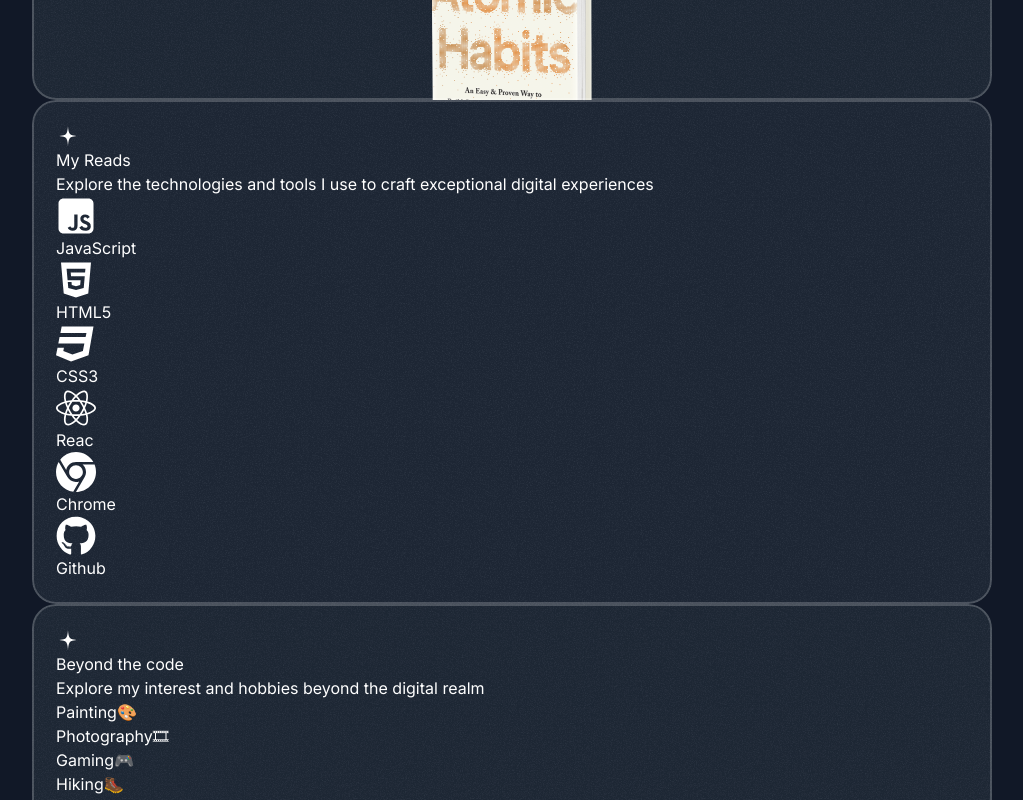
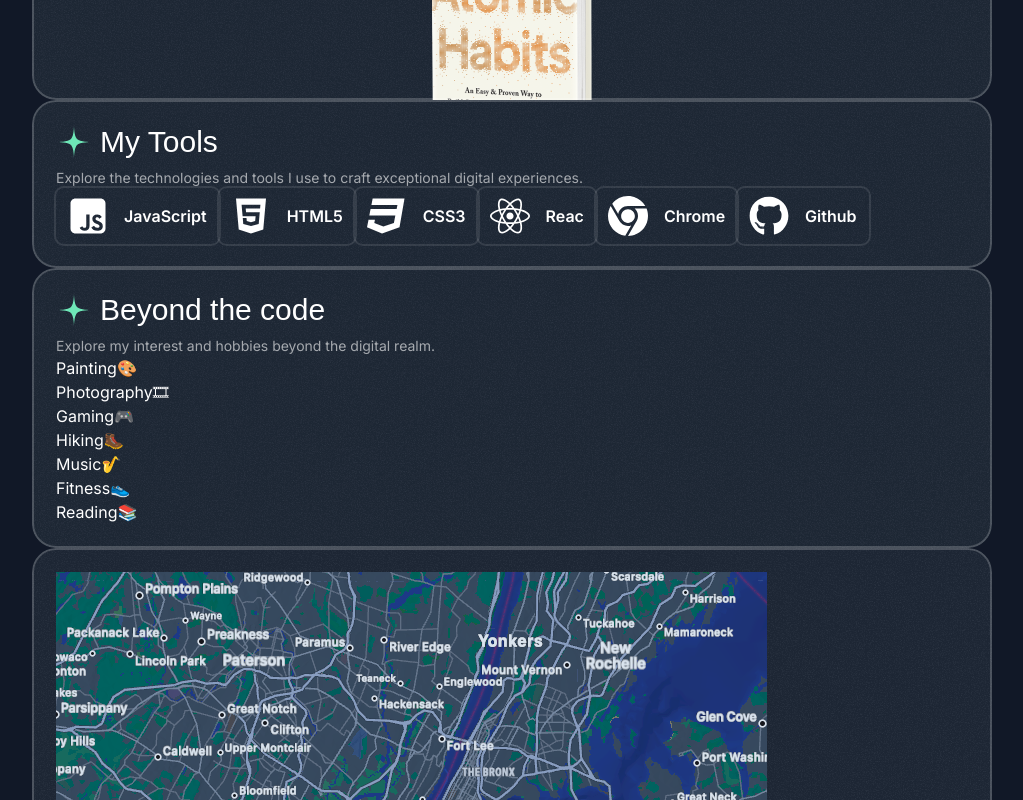
Before and after one commit to Jisap/Next14-portfolio-2, a Next.js app: page / in a window 1280 px wide. Shown: the part 4460-5260 px from the top of the page, without its empty margins (128-1151 px from the left). Built offline with nearby package versions, Linux system fonts and the light colour scheme; a web font is replaced by a local one.

Commit message:
toolboxItems

```diff
--- /dev/null
+++ b/src/components/ToolboxItems.tsx
@@ -0,0 +1,18 @@
+import { TechIcon } from "./TechIcon"
+
+
+
+
+export const ToolboxItems = ({ items }: { items: { title:string; iconType: React.ElementType; }[]; }) => {
+  return (
+    <div>
+      {items.map((item) => (
+        <div key={item.title} className="inline-flex items-center gap-4 py-2 px-3 outline outline-2 outline-white/10 rounded-lg">
+          <TechIcon component={item.iconType} />
+          <span className="font-semibold">{item.title}</span>
+        </div>
+      ))}
+    </div>
+  )
+
+}
--- a/src/sections/About.tsx
+++ b/src/sections/About.tsx
@@ -13,6 +13,7 @@ import { TechIcon } from "@/components/TechIcon";
 import mapImage from "@/assets/images/map.png"
 import smileMemoji from "@/assets/images/memoji-smile.png"
 import { CardHeader } from "@/components/CardHeader";
+import { ToolboxItems } from "@/components/ToolboxItems";
 
 
 const toolboxItems = [
@@ -85,7 +86,7 @@ export const AboutSection = () => {
         />
         <div className="mt-20">
           <Card className="h-[320px]">
-           <CardHeader
+            <CardHeader
               title="My Reads"
               description="Explore the books shaping my perspectives."
             />
@@ -98,26 +99,19 @@ export const AboutSection = () => {
           </Card>
 
           <Card>
-            <div>
-              <StarIcon />
-              <h3>My Reads</h3>
-              <p>Explore the technologies and tools I use to craft exceptional digital experiences</p>
-            </div>
-            <div>
-              {toolboxItems.map((item) => (
-                <div key={item.title}>
-                  <TechIcon component={item.iconType} />
-                  <span>{item.title}</span>
-                </div>
-              ))}
-            </div>
+            <CardHeader
+              title="My Tools"
+              description="Explore the technologies and tools I use to craft exceptional digital experiences."
+            />
+            <ToolboxItems
+              items={toolboxItems}
+            />
           </Card>
           <Card>
-            <div>
-              <StarIcon />
-              <h3>Beyond the code</h3>
-              <p>Explore my interest and hobbies beyond the digital realm</p>
-            </div>
+            <CardHeader
+              title="Beyond the code"
+              description="Explore my interest and hobbies beyond the digital realm."
+            />
             <div>
               {hobbies.map((hobby) => (
                 <div key={hobby.title}>
```
